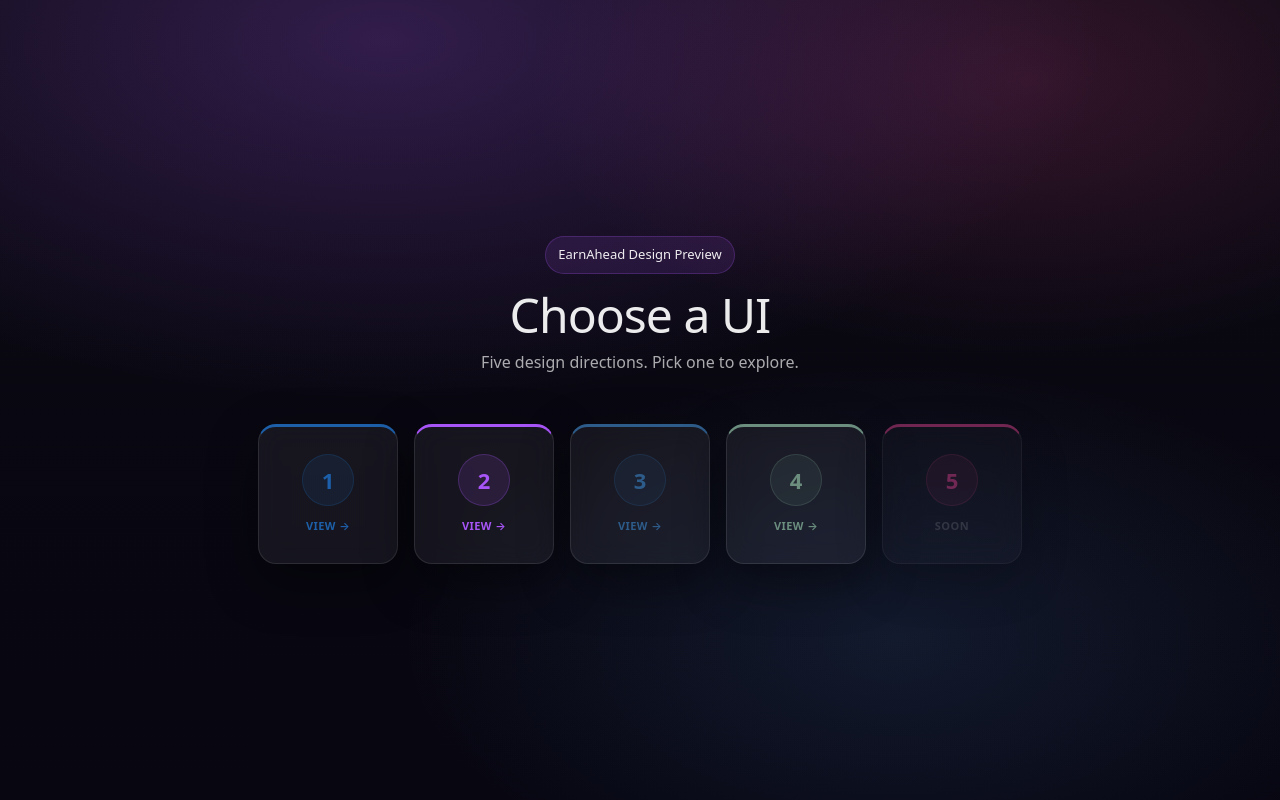
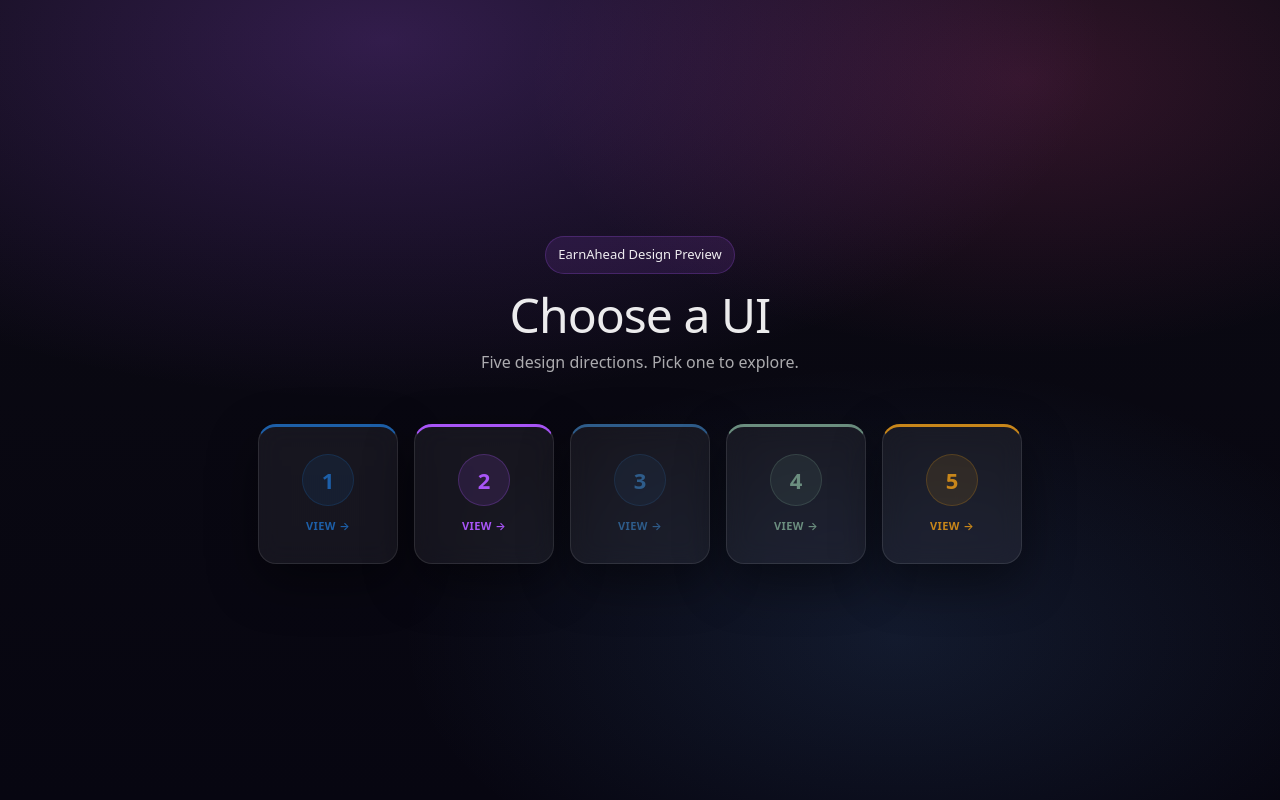
Before and after one commit to 5k-dan/earnahead, a Next.js app in the folder web/: page / in a window 1280 px wide. Built offline with nearby package versions, Linux system fonts and the light colour scheme; no server answers.

Commit message:
Add explicit type annotation for designs array and update accent color for one item in the array

```diff
--- a/web/src/app/page.tsx
+++ b/web/src/app/page.tsx
@@ -3,12 +3,12 @@
 import Link from "next/link";
 
 // Order deliberately mixed — not labeled so viewers can't tell which is which
-const designs = [
+const designs: { num: string; href: string; accent: string; disabled?: boolean }[] = [
   { num: "1", href: "/orchids", accent: "#1d5fa8" },
   { num: "2", href: "/dashboard", accent: "#a855f7" },
   { num: "3", href: "/figma", accent: "#2E5C8A" },
   { num: "4", href: "/figma/concept", accent: "#6B8E7F" },
-  { num: "5", href: "/combined", accent: "#ec4899", disabled: true },
+  { num: "5", href: "/combined", accent: "#C8861A" },
 ];
 
 export default function DesignPicker() {
```
